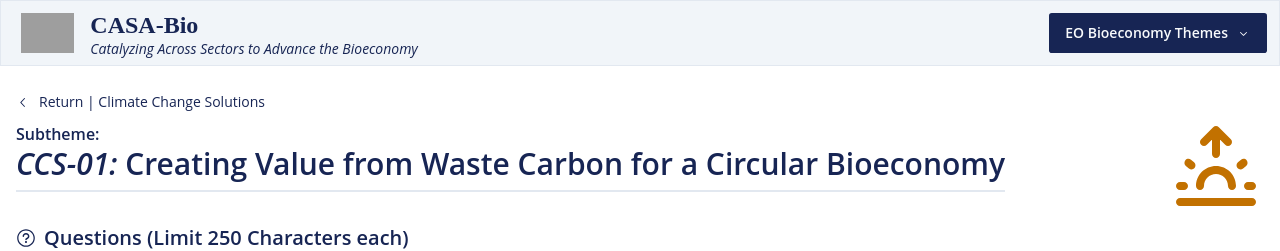
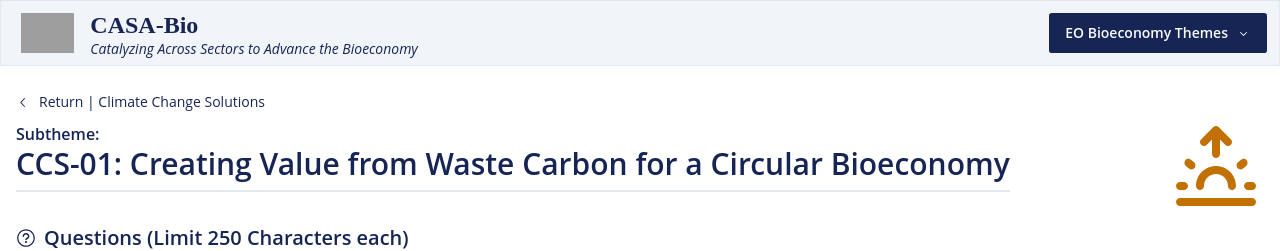
Before and after one commit to ZachStapletonJones/casa-bio, a Next.js app: page /climate-change-solutions/creating-value-from-waste-carbon-for-a-circular-bioeconomy in a window 1280 px wide. Shown: the top 251 px of the page. Built offline with nearby package versions, Linux system fonts and the light colour scheme; grey boxes are pictures that could not be loaded.

Commit message:
tweaks from meeting

```diff
--- a/data/subthemes.ts
+++ b/data/subthemes.ts
@@ -18,7 +18,7 @@ export const subthemes: Subtheme[] = [
         title: 'CCS-01: Creating Value from Waste Carbon for a Circular Bioeconomy',
         slug: 'creating-value-from-waste-carbon-for-a-circular-bioeconomy',
         description: `We need to make use of all available carbon, including waste carbon resources, to meet current demands and overcome bottlenecks that prevent or slow a transition away from fossil inputs.`,
-        pageTitle: '# *CCS-01:* Creating Value from Waste Carbon for a Circular Bioeconomy',
+        pageTitle: '# CCS-01: Creating Value from Waste Carbon for a Circular Bioeconomy',
         questions: `
 - **What's the challenge or opportunity space?**
 - **What is the urgency?**
@@ -31,7 +31,7 @@ export const subthemes: Subtheme[] = [
         title: 'CCS-02: Climate-Smart Food and Agriculture',
         slug: 'climate-smart-food-and-agriculture',
         description: `Although food and agriculture are major contributors to greenhouse gas emissions, both at the field level and in downstream production, food and agriculture can be used to create climate solutions.`,
-        pageTitle: '# *CCS-02:* Climate-Smart Food and Agriculture',
+        pageTitle: '# CCS-02: Climate-Smart Food and Agriculture',
         questions: `
 - **What's the challenge or opportunity space?**
 - **What is the urgency?**
@@ -44,7 +44,7 @@ export const subthemes: Subtheme[] = [
         title: 'CCS-03: Reducing CO2 and Other Harmful Gasses',
         slug: 'reducing-co2-and-other-harmful-gasses',
         description: `Although food and agriculture are major contributors to greenhouse gas emissions, both at the field level and in downstream production, food and agriculture can be used to create climate solutions.`,
-        pageTitle: '# *CCS-03:* Reducing CO2 and Other Harmful Gasses',
+        pageTitle: '# CCS-03: Reducing CO2 and Other Harmful Gasses',
         questions: `
 - **What's the challenge or opportunity space?**
 - **What is the urgency?**
@@ -56,10 +56,49 @@ export const subthemes: Subtheme[] = [
 ]},
 {2: [
     {
-        title: 'Example: Sustainable Agriculture and Food Security',
-        slug: 'sustainable-agriculture-food-security',
-        description: ``,
-        pageTitle: '# *Example:* Sustainable Agriculture and Food Security',
+        title: 'FAI-01: Accelerated Breeding of Plants and Animals',
+        slug: 'accelerated-breeding-of-plants-and-animals',
+        description: `Powered by AI/ML and engineering biology, revolutionary advances are needed to produce high-yield crops adapted to changing climates and livestock with greater environmental sustainability. `,
+        pageTitle: '# FAI-01: Accelerated Breeding of Plants and Animals',
+        questions: `
+- **What's the challenge or opportunity space?**
+- **What is the urgency?**
+- **How do you envision working cross agency (in parallel vs sequentially)?**
+- **What is the potential for impact -- societal and economic -- in 5-7 years?**
+- **What are the key R&D needs or opportunities that we want to hear from the community?**
+`
+    },
+    {
+        title: 'FAI-02: Climate Resilience and Environmental Sustainability',
+        slug: 'climate-resilience-and-environmental-sustainability',
+        description: `Plant-based agriculture needs more resilient, systems-level approaches to meet growing demands for efficient land use and production of food and bioenergy feedstocks.`,
+        pageTitle: '# FAI-02: Climate Resilience and Environmental Sustainability',
+        questions: `
+- **What's the challenge or opportunity space?**
+- **What is the urgency?**
+- **How do you envision working cross agency (in parallel vs sequentially)?**
+- **What is the potential for impact -- societal and economic -- in 5-7 years?**
+- **What are the key R&D needs or opportunities that we want to hear from the community?**
+`
+    },
+    {
+        title: 'FAI-03: Protecting Plants and Animals to Sustain the Planet',
+        slug: 'protecting-plants-and-animals-to-sustain-the-planet',
+        description: `There is a pressing need to improve agricultural vaccines, diagnostics, and therapeutics to enhance food security, lower costs, and increase agricultural sustainability.`,
+        pageTitle: '# FAI-03: Protecting Plants and Animals to Sustain the Planet',
+        questions: `
+- **What's the challenge or opportunity space?**
+- **What is the urgency?**
+- **How do you envision working cross agency (in parallel vs sequentially)?**
+- **What is the potential for impact -- societal and economic -- in 5-7 years?**
+- **What are the key R&D needs or opportunities that we want to hear from the community?**
+`
+    },
+    {
+        title: 'FAI-04: Biomanufacturing Alternative Proteins and Other Agriculturally-derived Bioproducts',
+        slug: 'biomanufacturing-alternative-proteins-and-other-agriculturally-derived-bioproducts',
+        description: `Innovations are needed to meet growing global demands for nutritious food, new bioproducts with novel properties, and replacements for products that depend on non-renewable resources.`,
+        pageTitle: '# FAI-04: Biomanufacturing Alternative Proteins and Other Agriculturally-derived Bioproducts',
         questions: `
 - **What's the challenge or opportunity space?**
 - **What is the urgency?**
--- a/data/themes.ts
+++ b/data/themes.ts
@@ -60,21 +60,25 @@ Please explore the following subthemes and share with us your most creative idea
     slug: "food-agriculture-innovation",
     description: "Enhancing sustainable food and agriculture solutions for a growing population.",
     tagline: `# Food and Agriculture Innovation
-#### Questions to consider:
-- **Within this theme, what is the goal?**
-- **What is exciting and urgent?  Imagine a world .... where...**
-- **What might be the practical (societal or economic) impact(s)?**
 `,
-    introduction: `## Introduction
-As our planet faces the dual challenge of an increasing population and the pressing impacts of climate change, the future of food and agriculture emerges as a critical global issue. The need to sustainably feed a projected population of nearly 10 billion by 2050, against the backdrop of shrinking arable land and dwindling natural resources, underscores a pressing need for innovation. This scenario is not just about agricultural productivity; it encompasses broader themes of nutrition, food security, environmental sustainability, and equitable access.
+    introduction: `## Overview
+    As our planet faces the dual challenge of an increasing population and the pressing impacts of climate change, the future of food and agriculture emerges as a critical global issue. The need to sustainably feed a projected population of nearly 10 billion by 2050--against the backdrop of climate change, shrinking arable land, and dwindling natural resources--underscores a pressing need for innovation. This scenario is not just about agricultural productivity; it encompasses broader themes of nutrition, human and animal health, food security, environmental sustainability, and social, economic well-being for farmers and communities.
 `,
-content: `The landscape of agriculture and food production is on the cusp of a significant transformation. With the advent of advanced technologies and scientific breakthroughs, the R&D community stands at the forefront of pioneering sustainable solutions. The challenges are multifaceted – from improving crop yields and resilience in the face of climate extremes to ensuring sustainable livestock management and protecting biodiversity. There's also a critical need to reduce food waste, enhance food storage and transportation, and ensure the nutritional value of our food.
+content: `On the positive side, the landscape of agriculture and food production is on the cusp of a significant transformation. With the advent of advanced technologies and scientific breakthroughs, the R&D community stands at the forefront of pioneering sustainable solutions. The challenges are multifaceted,  and ensuring a secure, global food supply in the face of demanding climate conditions must include improvements in crop yields, productivity, climate resilience, nutritious content, sustainable livestock management, and regenerative agricultural practices, all whilst meeting emerging needs for agriculturally-derived feedstocks for fuels and chemicals.
 
-Innovative research and development offer a pathway to address these challenges. Biotechnology, for instance, holds the key to developing drought-resistant and nutrient-efficient crop varieties, while advances in soil science can lead to more sustainable land management practices. Precision agriculture, leveraging IoT and AI, can optimize resource use and boost productivity. Additionally, the exploration of alternative proteins and novel food sources presents an opportunity to diversify our food systems and reduce environmental impact.  These are just a few examples to provide a sense of potential, but ideas outside these examples are welcome.
+Innovative R&D offer a pathway to address these challenges. Biotechnology, for instance, holds the key to developing drought-resistant and nutrient-efficient crop varieties, while advances in soil science, including engineering of the soil microbiome, can lead to more sustainable land management practices. Precision agriculture, automation, and controlled environment production leveraging IoT and AI, can optimize resource use and boost productivity. Additionally, the exploration of alternative and novel food sources presents an opportunity to diversify our food systems and reduce environmental impact.  These are just a few examples to provide a sense of potential, but ideas outside these examples are welcome.
 
-For scientists and engineers, the opportunities to contribute to this vital field are abundant. Whether your expertise is in genetics, robotics, environmental science, or food technology, your research can have a profound impact. There is a growing need for interdisciplinary approaches that combine different areas of expertise to create holistic and sustainable solutions.
+## Call to Action
 
-This is a call to action for the R&D community. The future of our food systems and agricultural practices depends on the innovations we develop tomorrow. Your work can lead to more resilient crop varieties, sustainable farming practices, efficient resource use, and ultimately, a more secure and sustainable food future. By engaging in this field, you're not just contributing to scientific progress; you're playing a crucial role in shaping a sustainable future for our planet and its inhabitants, ensuring that we can feed our growing population in a way that respects the Earth and its resources.
+The CASA-Bio initiative was created to help implement the Bioeconomy Executive Order issued by the White House in September 2022.  The EO laid out a vision for government-wide collaboration to advance biotechnology and biomanufacturing through foundational and use-inspired research in five thematic areas:  climate change, food and agriculture, supply chain resilience, human health, and the cross-cutting advances.  The goal of CASA-Bio is to bring the EO to life.
+
+The first step in the CASA-Bio Action Plan was a set of so-called Alignment Meetings held in December 2023 in which representatives from government funding agencies, industries, and non-profits met and collaborated to identify scientific subthemes of shared interest—within each of the Bioeconomy Executive Order Themes--that we believe have high potential to advance the bioeconomy through innovative R&D. Now, it is time for step two. We invite you, the research community, to view these subthemes and consider how your research ideas could contribute. Your input will serve to help us define synergistic priority research areas that will be subjects of future research community workshops and development of road maps for addressing key challenges to advance the bioeconomy.
+
+For scientists and engineers, the opportunities to contribute to this vital field are abundant. Whether your expertise is in computational biology, microbiology, biotechnology, genetics, robotics, computer science, environmental science, or food technology, your research can have a profound impact. There is a growing need for interdisciplinary approaches that combine different areas of expertise to create holistic and sustainable solutions.
+
+This is a call to action for the R&D community. The future of our food systems and agricultural practices depends on the innovations we develop tomorrow. Your work can lead to more resilient cropping systems, sustainable farming practices, efficient resource use, and ultimately, a more secure and sustainable food future. By engaging in this field, you're not just contributing to scientific progress; you're playing a crucial role in shaping a sustainable future for our planet and its inhabitants, ensuring that we can feed our growing population in a way that respects the Earth and its resources.
+
+Please explore the following subthemes and share with us your most creative ideas about how to move R&D forward in these areas. Or, realizing that these subthemes only scratch the surface, feel free to suggest a new subtheme and accompanying R&D. Your input will help us identify synergies and collective next steps to advance the bioeconomy. All ideas are welcome!
 `,
     footnotes: `- Footnote 1
 - Footnote 2
```
